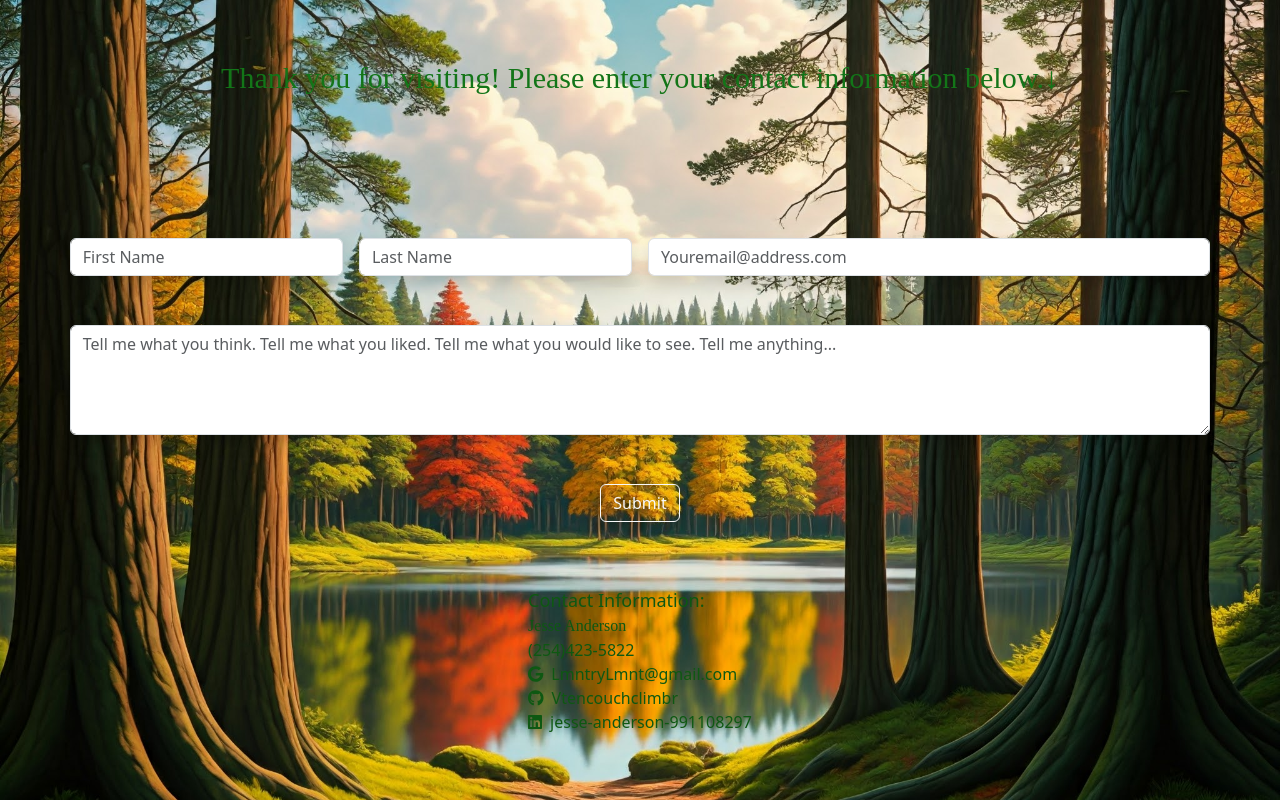
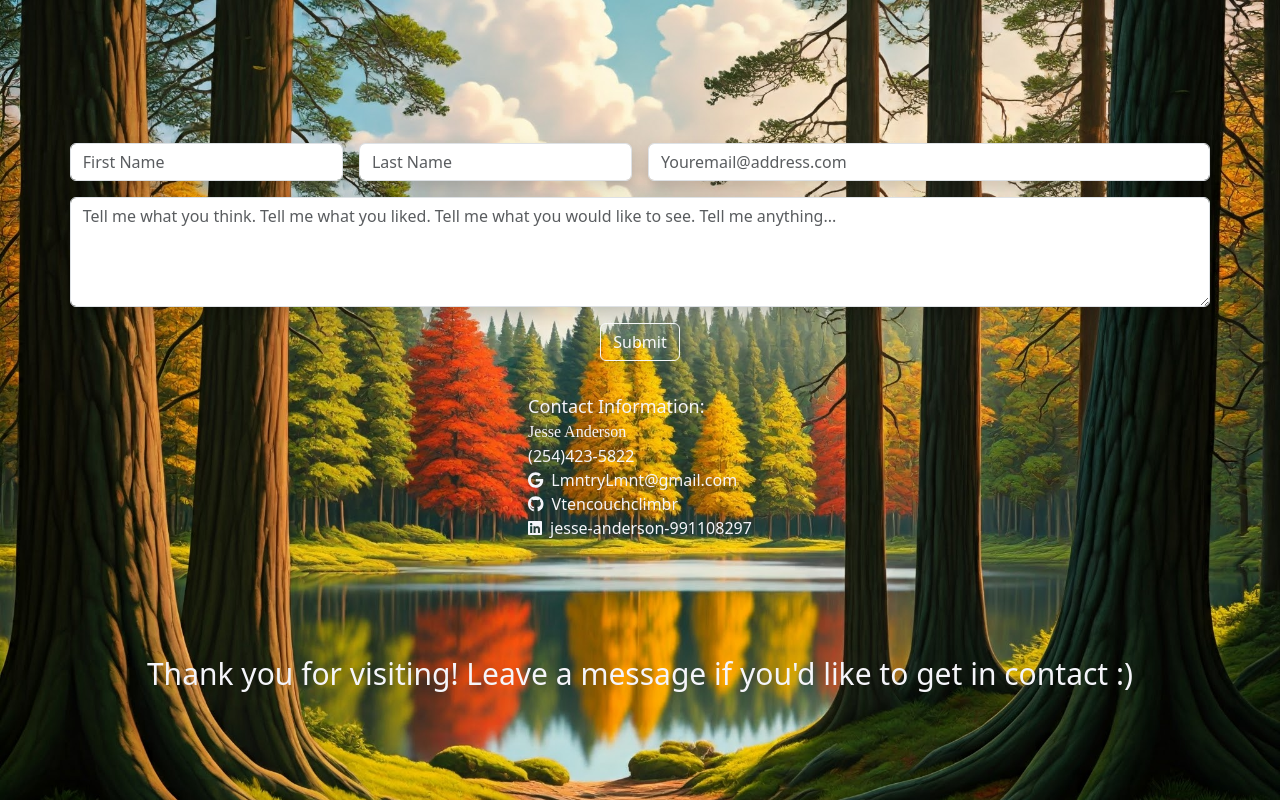
Before and after one commit to Vtencouchclimbr/Jesse-Anderson-React-Development, a React (Vite) app: page /Contact in a window 1280 px wide. Built offline with nearby package versions, Linux system fonts and the light colour scheme.

Commit message:
contact layout

```diff
--- a/src/pages/Contact.css
+++ b/src/pages/Contact.css
@@ -4,35 +4,26 @@
       display: flex;
       flex-direction: column;
       align-items: center;
-      justify-content: center;
+      justify-content: end;
+
     }
   }
 
   @media (min-width: 1200px) {
-    .dynamic-text {
-      padding: 10px;
-      margin-top: 50px;
-      color: rgb(16, 104, 21);
-      flex-grow: 2;
-    }
-  }
+    .form-text {
 
-/* @media (min-width: 1200px) {
-    .dynamic-text {
-      display: flex;
-      justify-content: center;
-    }
-  }  */
-
-  @media (min-width: 1200px) {
-    .form-text {
-      flex-grow: 2;
     }
   }
 
 @media (min-width: 1200px) {
     .contact-info {
       color: rgb(28, 28, 49);
-      flex-grow: 1;
+
     }
   }
+
+  @media (min-width: 1200px) {
+    .dynamic-text {
+      margin: 100px;
+    }
+  }
--- a/src/pages/Contact.jsx
+++ b/src/pages/Contact.jsx
@@ -51,11 +51,6 @@ function Form() {
       backgroundRepeat: 'no-repeat',
     }}>
       <div className="msgform">
-      {/* Text animation */}
-      <div className="dynamic-text">
-        <TextAnimation />
-      </div>
-
       {/* Form section */}
       <form className="form-text row g-3 justify-content-center m-2" onSubmit={emailValidate}>
         {/* First Name */}
@@ -118,25 +113,29 @@ function Form() {
       {/* Contact Information */}
       <div className="contact-info d-flex mt-4 justify-content-center">
         <ul className="list-unstyled">
-          <li style={{ fontSize: '18px', fontFamily: 'Sans', color: 'rgb(14, 88, 18)' }}>Contact Information:</li>
-          <li style={{ fontFamily: 'Lucida Handwriting', color: 'rgb(14, 88, 18)' }}>Jesse Anderson</li>
-          <li style={{ fontFamily: 'Sans', color: 'rgb(14, 88, 18)' }}>(254)423-5822</li>
+          <li style={{ fontSize: '18px', fontFamily: 'Sans', color: 'rgb(245, 245, 250)' }}>Contact Information:</li>
+          <li style={{ fontFamily: 'Lucida Handwriting', color: 'rgb(245, 245, 250)' }}>Jesse Anderson</li>
+          <li style={{ fontFamily: 'Sans', color: 'rgb(245, 245, 250)' }}>(254)423-5822</li>
           <li>
-            <a href="mailto:LmntryLmnt@gmail.com" style={{ color: 'rgb(14, 88, 18)', textDecoration: 'none' }}>
+            <a href="mailto:LmntryLmnt@gmail.com" style={{ color: 'rgb(245, 245, 250)', textDecoration: 'none' }}>
               <FontAwesomeIcon icon={faGoogle} size="1x" className="me-2" />LmntryLmnt@gmail.com
             </a>
           </li>
           <li>
-            <a href="https://github.com/Vtencouchclimbr" target="_blank" rel="noopener noreferrer" style={{ color: 'rgb(14, 88, 18)', textDecoration: 'none' }}>
+            <a href="https://github.com/Vtencouchclimbr" target="_blank" rel="noopener noreferrer" style={{ color: 'rgb(245, 245, 250)', textDecoration: 'none' }}>
               <FontAwesomeIcon icon={faGithub} size="1x" className="me-2" />Vtencouchclimbr
             </a>
           </li>
           <li>
-            <a href="https://www.linkedin.com/in/jesse-anderson-991108297/" target="_blank" rel="noopener noreferrer" style={{ color: 'rgb(14, 88, 18)', textDecoration: 'none' }}>
+            <a href="https://www.linkedin.com/in/jesse-anderson-991108297/" target="_blank" rel="noopener noreferrer" style={{ color: 'rgb(245, 245, 250)', textDecoration: 'none' }}>
               <FontAwesomeIcon icon={faLinkedin} size="1x" className="me-2" />jesse-anderson-991108297
             </a>
           </li>
         </ul>
+      </div>
+      {/* Text animation */}
+      <div className="dynamic-text">
+        <TextAnimation />
       </div>
       </div>
     </div>
--- a/src/utils/logic.jsx
+++ b/src/utils/logic.jsx
@@ -1,6 +1,6 @@
 import { useEffect, useRef, useState } from 'react';
 
-const  animationMessage  = "Thank you for visiting! Please enter your contact information below.↓";
+const  animationMessage  = "Thank you for visiting! Leave a message if you'd like to get in contact :)";
 
 export default function TextAnimation() {
   const containerRef = useRef(null);
@@ -34,7 +34,7 @@ export default function TextAnimation() {
 
   return (
     <div ref={containerRef}>
-      <h1 style={{ fontSize: '30px', color: 'rgb(19, 117, 24)' }}>{text}</h1>
+      <h2 style={{ fontSize: '30px', color: 'rgb(245, 245, 250)', justifyContent: 'center', textAlign: 'center' }}>{text}</h2>
     </div>
   );
 }
```
